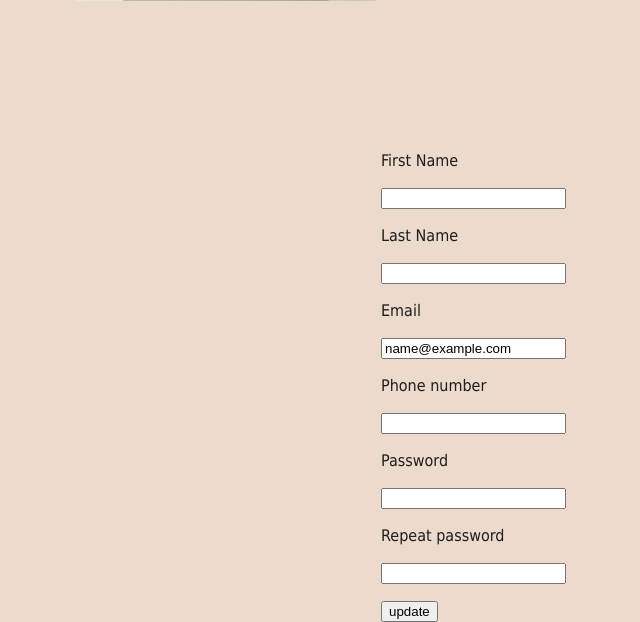
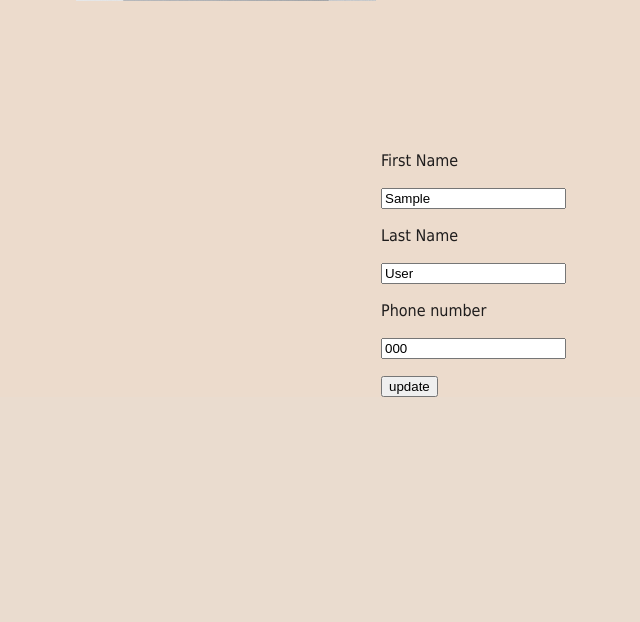
Before and after one commit to toni-yordanov/PHP-Website, a PHP site: page /profile.php in a window 1280 px wide. Shown: the part 529-1151 px from the top of the page, without its empty margins (74-714 px from the left). After the commit the page ends 926 px from the top, so only its background shows below. Run offline with PHP 8.4, Linux system fonts and the light colour scheme; the visitor is signed in with stand-in values (Sample User, id 1); tables that the repository leaves empty or names only in its code hold one stand-in row (values such as "Sample post"); some libraries are stand-ins or nearby versions.

Commit message:
finished update for user

```diff
--- a/html/profile.php
+++ b/html/profile.php
@@ -10,47 +10,44 @@
 </head>
 <body>
 
-<?php include('menu.html')?>
-<?php
+<?php include('menu.html');
 session_start();
 
 include_once("../processes/server.php");
+include_once("../processes/update_profile.php");
+$result = GetUserDetails($_SESSION['email']);
 
 echo "Welcome " . $_SESSION['email'];
 echo "<a href='logout.php'><button>Logout</button></a>";
 echo "<a href='../processes/delete_user.php'><button>Delete</button></a>";
+
+function GetEmail()
+{
+    return $_SESSION['email'];
+}
 ?>
+
 <div class = "col-pc-6 col-xs-12">
 <div class = "left">
 
 <img class="profile-img" src="../pictures/Portrait_Placeholder.png" >
 
 </div>
-
+<?php ?>
 <div class = "right">
 
     <form id="update-user" method="POST" action="../processes/update_profile.php">
 
         <label for="user-first-name">First Name</label>
-        <p><input type="text" name="first_name" value="<?php ?>">
+        <p><input type="text" name="first_name" value="<?php echo $result['first_name'] ?>">
         </p>
 
         <label for="user-last-name">Last Name</label>
-        <p><input type="text" name = "last_name" value="<?php ?>">
-        </p>
-
-        <label for="user-email">Email</label>
-        <p><input type="text" name="email" value="<?php echo $_SESSION['email']?>">
+        <p><input type="text" name = "last_name" value="<?php echo $result['last_name']?>">
         </p>
 
         <label for="user-phone">Phone number</label>
-        <p><input type="text" name ="phone" value="<?php ?>"></p>
-
-        <label for="password">Password</label>
-        <p><input type="text" name ="phone" value="<?php ?>"></p>
-
-        <label for="repeat_password">Repeat password</label>
-        <p><input type="text" name ="phone" value="<?php ?>"></p>
+        <p><input type="text" name ="phone_nr" value="<?php echo $result['phone_nr']?>"></p>
 
         <input type="submit" value="update" name="update">
 
--- a/processes/update_profile.php
+++ b/processes/update_profile.php
@@ -1,11 +1,50 @@
 <?php
 
-session_start();
 
-$email = $_SESSION['email'];
 include_once('server.php');
+include_once('../html/profile.php');
+include_once('../processes/stringOperations.php');
 
-GetUserDetails($email);
+$email = GetEmail();
+$result = GetUserDetails($email);
+
+if(isset($_POST['update']))
+{
+    $con =  Dbh::connect();
+    $first_name = stringOperations::cleanString($_POST['first_name']);
+    $last_name = stringOperations::cleanString($_POST['last_name']);
+    $phone_nr = stringOperations::cleanString($_POST['phone_nr']);
+
+    if($first_name == "" || $last_name == "" || $phone_nr == "" )
+    {
+        echo "No field can be left empty";
+        return;
+    }
+    $id = $result['id'];
+
+    if(updateDetails($id,$first_name,$last_name,$phone_nr))
+    {
+        //$_SESSION['email'] = $email;
+        header("Location: ../html/profile.php");
+    }
+}
+
+
+function updateDetails($id,$first_name,$last_name,$phone_nr)
+{
+    $con =  Dbh::connect();
+    $query = $con->prepare("
+    UPDATE user
+    SET first_name=:first_name, last_name=:last_name, phone_nr=:phone_nr
+    WHERE id=:id
+    ");
+    $query->bindParam(":first_name",$first_name);
+    $query->bindParam(":last_name",$last_name);
+    $query->bindParam(":phone_nr",$phone_nr);
+    $query->bindParam(":id",$id);
+
+    return $query->execute();
+}
 
 function GetUserDetails($var)
 {
```
